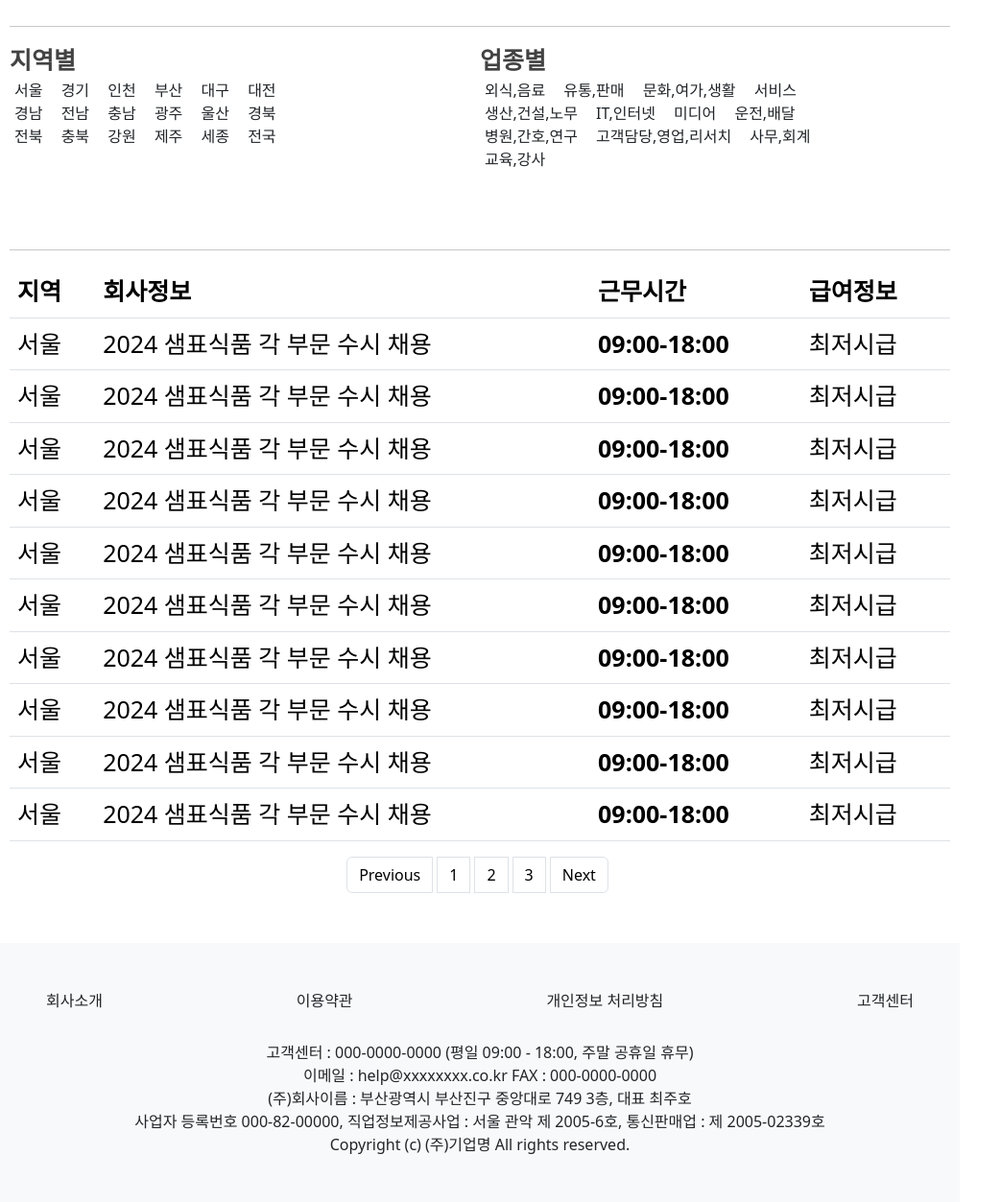
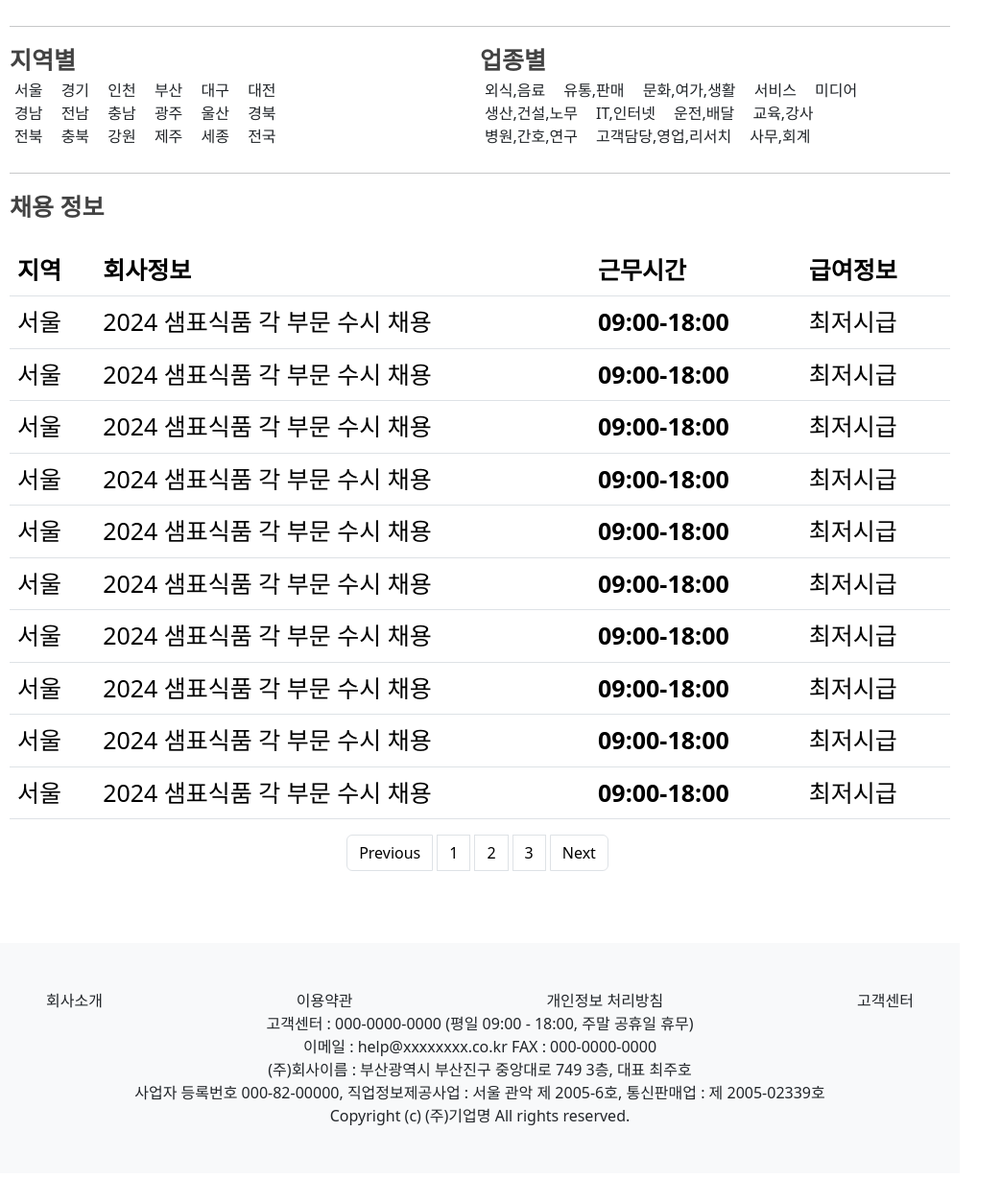
Before and after one commit to coderyu5523/project-html, a plain HTML site: page project/list.html in a window 1280 px wide. Shown: the part 698-1951 px from the top of the page at 96% size, without its empty margins (0-1043 px from the left). After the commit the page ends 1921 px from the top, so only its background shows below. Drawn offline with nearby package versions, Linux system fonts and the light colour scheme.

Commit message:
구직 리스트 수정

```diff
--- a/project/css/style.css
+++ b/project/css/style.css
@@ -47,9 +47,7 @@ nav {
     font-weight: 800;
 
 }
-.search-box{
-    width: 1500px;
-}
+
 
 a {
     text-decoration: none !important;
@@ -280,7 +278,7 @@ th, td {
 .job-menu{
     display: grid;
     grid-template-columns: 1fr 1fr;
-    height: 200px;
+    height: 120px;
 }
 
  a {
@@ -295,9 +293,7 @@ th, td {
 
 /* footer */
 
-.help{
-    margin-top: 30px;
-}
+
 
 
 .tf-search{
--- a/project/list.html
+++ b/project/list.html
@@ -125,18 +125,20 @@
                     <a href="#" class="text-body">유통,판매</a>
                     <a href="#" class="text-body">문화,여가,생활</a>
                     <a href="#" class="text-body">서비스</a>
+                    <a href="#" class="text-body">미디어</a>
+
                     <br>
                     <a href="#" class="text-body">생산,건설,노무</a>
                     <a href="#" class="text-body">IT,인터넷</a>
-                    <a href="#" class="text-body">미디어</a>
                     <a href="#" class="text-body">운전,배달</a>
+                    <a href="#" class="text-body">교육,강사</a>
+
 
                     <br>
                     <a href="#" class="text-body">병원,간호,연구</a>
                     <a href="#" class="text-body">고객담당,영업,리서치</a>
                     <a href="#" class="text-body">사무,회계</a>
                     <br>
-                    <a href="#" class="text-body">교육,강사</a>
 
                 </div>
 
@@ -146,6 +148,7 @@
             <hr>
 
 
+            <div class="title mb-20">채용 정보</div>
 
             <table class="table">
                 <th>지역</th>
```
